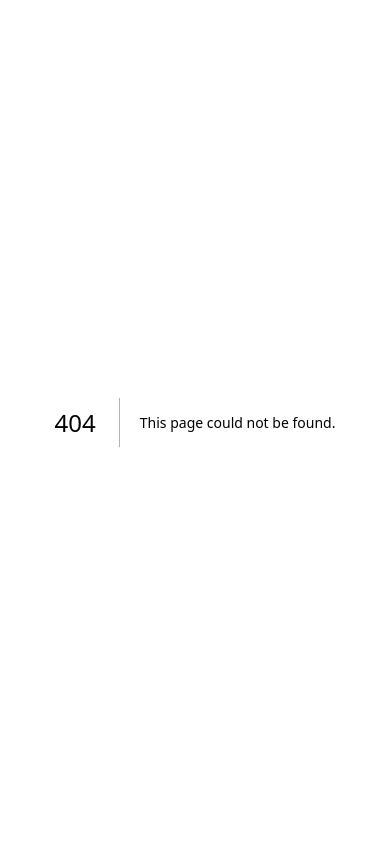
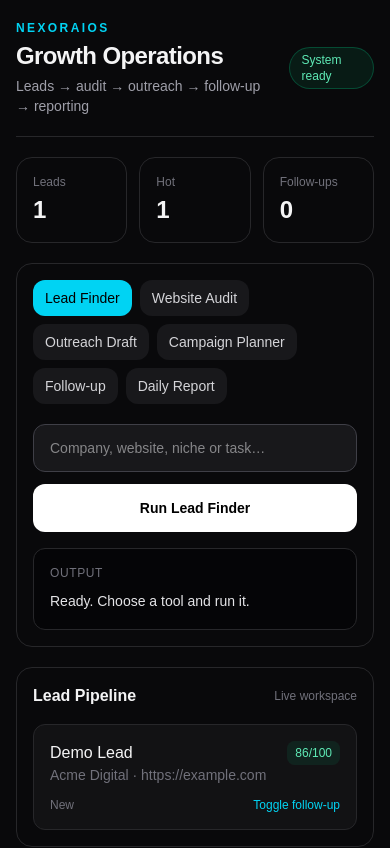
Before and after one commit to devpandey00/NexorAIOS, a Next.js app in the folder apps/web/: page /dashboard in a window 390 px wide. Before the commit this address had no page. Shown: the top 848 px of the page. Built offline with nearby package versions, Linux system fonts and the light colour scheme.

Commit message:
build mobile-first NexorAIOS operations dashboard and working local workflows

```diff
--- /dev/null
+++ b/apps/web/src/app/dashboard/page.tsx
@@ -0,0 +1,120 @@
+'use client';
+
+import { useMemo, useState } from 'react';
+
+type Lead = { name: string; company: string; website: string; score: number; status: string };
+
+const seedLeads: Lead[] = [
+  { name: 'Demo Lead', company: 'Acme Digital', website: 'https://example.com', score: 86, status: 'New' },
+];
+
+export default function Dashboard() {
+  const [leads, setLeads] = useState<Lead[]>(seedLeads);
+  const [tool, setTool] = useState('Lead Finder');
+  const [input, setInput] = useState('');
+  const [result, setResult] = useState('Ready. Choose a tool and run it.');
+  const [report, setReport] = useState(false);
+
+  const stats = useMemo(() => ({
+    leads: leads.length,
+    hot: leads.filter((l) => l.score >= 80).length,
+    followups: leads.filter((l) => l.status === 'Follow-up').length,
+  }), [leads]);
+
+  function runTool() {
+    const value = input.trim() || 'your target market';
+    if (tool === 'Lead Finder') {
+      const lead: Lead = { name: `${value} Prospect`, company: value, website: 'https://example.com', score: 82, status: 'New' };
+      setLeads((current) => [lead, ...current]);
+      setResult(`Lead created and scored 82/100. Next: review the website and prepare outreach.`);
+    } else if (tool === 'Website Audit') {
+      setResult(`Website audit queued for ${value}. Checks: HTTPS, title/meta, mobile UX, CTA, speed signals, SEO basics and conversion gaps.`);
+    } else if (tool === 'Outreach Draft') {
+      setResult(`Hi ${value}, I checked your online presence and spotted a few growth opportunities. I can send you a short audit with the highest-impact fixes and an execution plan. Open to seeing it?`);
+    } else if (tool === 'Campaign Planner') {
+      setResult(`Campaign plan created for ${value}: objective → audience → offer → landing page → tracking → Google/Meta campaigns → weekly optimization.`);
+    } else if (tool === 'Follow-up') {
+      setLeads((current) => current.map((l, i) => i === 0 ? { ...l, status: 'Follow-up' } : l));
+      setResult(`Follow-up task created for ${value}. Status moved to Follow-up.`);
+    } else {
+      setResult(`Daily report generated: ${leads.length} leads, ${stats.hot} hot leads, ${stats.followups} follow-ups. No production runtime errors detected in the latest check.`);
+    }
+    setInput('');
+  }
+
+  function emailReport() {
+    const body = `NexorAIOS Daily Report%0A%0ALeads: ${stats.leads}%0AHot leads: ${stats.hot}%0AFollow-ups: ${stats.followups}%0A%0A${result}`;
+    window.location.href = `mailto:?subject=NexorAIOS Daily Report&body=${body}`;
+    setReport(true);
+  }
+
+  return (
+    <main className="min-h-screen bg-[#09090b] text-zinc-100">
+      <div className="mx-auto max-w-6xl px-4 py-5 sm:px-6 lg:px-8">
+        <header className="flex items-center justify-between gap-3 border-b border-zinc-800 pb-5">
+          <div>
+            <p className="text-xs font-semibold uppercase tracking-[0.2em] text-cyan-400">NEXORAIOS</p>
+            <h1 className="mt-1 text-2xl font-bold tracking-tight">Growth Operations</h1>
+            <p className="mt-1 text-sm text-zinc-400">Leads → audit → outreach → follow-up → reporting</p>
+          </div>
+          <span className="rounded-full border border-emerald-500/30 bg-emerald-500/10 px-3 py-1 text-xs text-emerald-300">System ready</span>
+        </header>
+
+        <section className="mt-5 grid grid-cols-3 gap-3">
+          {[['Leads', stats.leads], ['Hot', stats.hot], ['Follow-ups', stats.followups]].map(([label, value]) => (
+            <div key={label as string} className="rounded-2xl border border-zinc-800 bg-zinc-950 p-4">
+              <p className="text-xs text-zinc-500">{label}</p>
+              <p className="mt-1 text-2xl font-bold">{value}</p>
+            </div>
+          ))}
+        </section>
+
+        <section className="mt-5 rounded-2xl border border-zinc-800 bg-zinc-950 p-4 sm:p-6">
+          <div className="flex flex-wrap gap-2">
+            {['Lead Finder', 'Website Audit', 'Outreach Draft', 'Campaign Planner', 'Follow-up', 'Daily Report'].map((name) => (
+              <button key={name} onClick={() => setTool(name)} className={`rounded-xl px-3 py-2 text-sm transition ${tool === name ? 'bg-cyan-400 text-black' : 'bg-zinc-900 text-zinc-300 hover:bg-zinc-800'}`}>
+                {name}
+              </button>
+            ))}
+          </div>
+
+          <div className="mt-5 grid gap-3 sm:grid-cols-[1fr_auto]">
+            <input value={input} onChange={(e) => setInput(e.target.value)} onKeyDown={(e) => e.key === 'Enter' && runTool()} placeholder="Company, website, niche or task…" className="h-12 rounded-xl border border-zinc-700 bg-zinc-900 px-4 text-sm outline-none focus:border-cyan-400" />
+            <button onClick={runTool} className="h-12 rounded-xl bg-white px-6 text-sm font-semibold text-black hover:bg-zinc-200">Run {tool}</button>
+          </div>
+
+          <div className="mt-4 rounded-xl border border-zinc-800 bg-black/40 p-4">
+            <p className="text-xs uppercase tracking-wider text-zinc-500">Output</p>
+            <p className="mt-2 whitespace-pre-wrap text-sm leading-6 text-zinc-200">{result}</p>
+          </div>
+        </section>
+
+        <section className="mt-5 grid gap-5 lg:grid-cols-[1.5fr_1fr]">
+          <div className="rounded-2xl border border-zinc-800 bg-zinc-950 p-4 sm:p-6">
+            <div className="flex items-center justify-between"><h2 className="font-semibold">Lead Pipeline</h2><span className="text-xs text-zinc-500">Live workspace</span></div>
+            <div className="mt-4 space-y-3">
+              {leads.map((lead, index) => (
+                <div key={`${lead.company}-${index}`} className="rounded-xl border border-zinc-800 bg-zinc-900/60 p-4">
+                  <div className="flex items-start justify-between gap-3">
+                    <div><p className="font-medium">{lead.name}</p><p className="text-sm text-zinc-500">{lead.company} · {lead.website}</p></div>
+                    <span className="rounded-lg bg-emerald-500/10 px-2 py-1 text-xs text-emerald-300">{lead.score}/100</span>
+                  </div>
+                  <div className="mt-3 flex items-center justify-between text-xs text-zinc-500"><span>{lead.status}</span><button onClick={() => setLeads((c) => c.map((x, i) => i === index ? { ...x, status: x.status === 'Follow-up' ? 'New' : 'Follow-up' } : x))} className="text-cyan-400">Toggle follow-up</button></div>
+                </div>
+              ))}
+            </div>
+          </div>
+
+          <div className="rounded-2xl border border-zinc-800 bg-zinc-950 p-4 sm:p-6">
+            <h2 className="font-semibold">Reporting</h2>
+            <p className="mt-2 text-sm leading-6 text-zinc-500">Generate the current operational snapshot and open it in your phone’s mail client.</p>
+            <button onClick={emailReport} className="mt-5 w-full rounded-xl bg-cyan-400 px-4 py-3 text-sm font-semibold text-black">Email report</button>
+            {report && <p className="mt-3 text-xs text-emerald-300">Mail client opened with the report draft.</p>}
+          </div>
+        </section>
+
+        <footer className="mt-8 border-t border-zinc-800 pt-4 text-xs text-zinc-600">NexorAIOS · mobile-first operations console</footer>
+      </div>
+    </main>
+  );
+}
```
